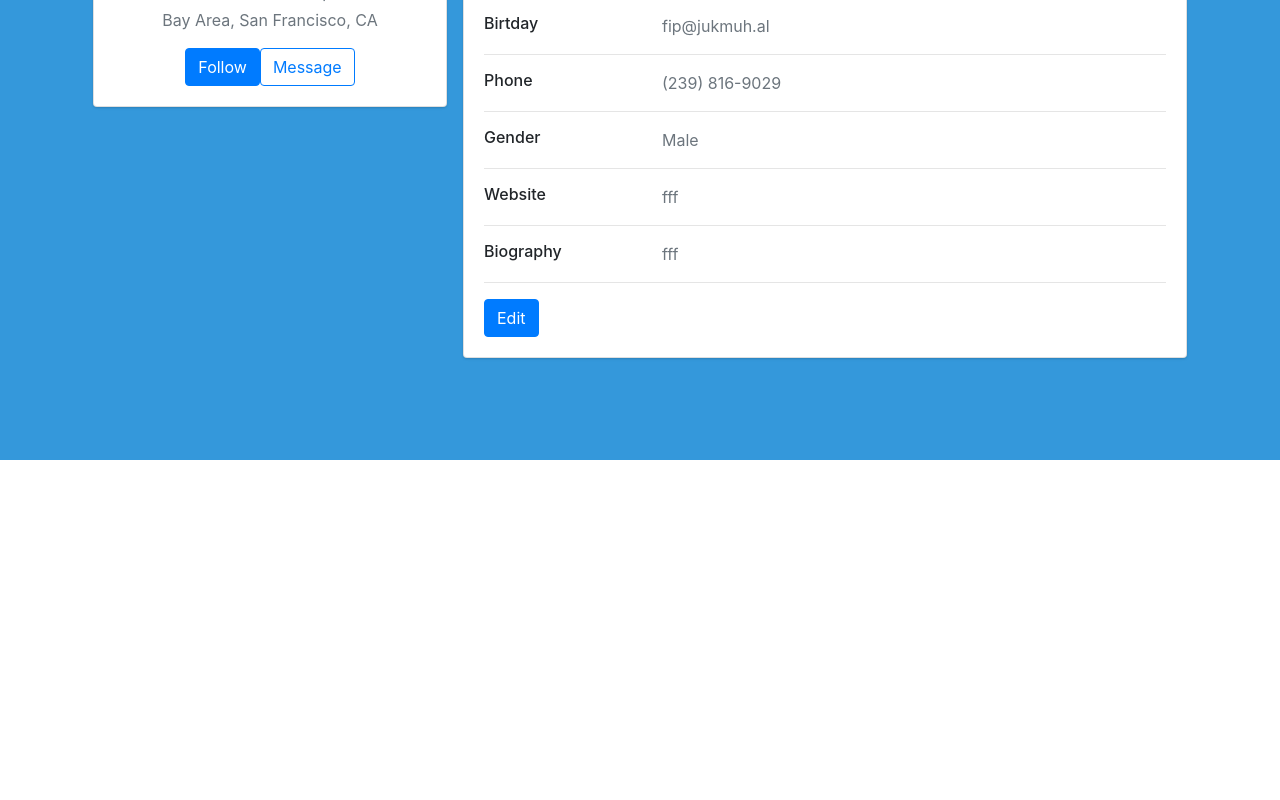
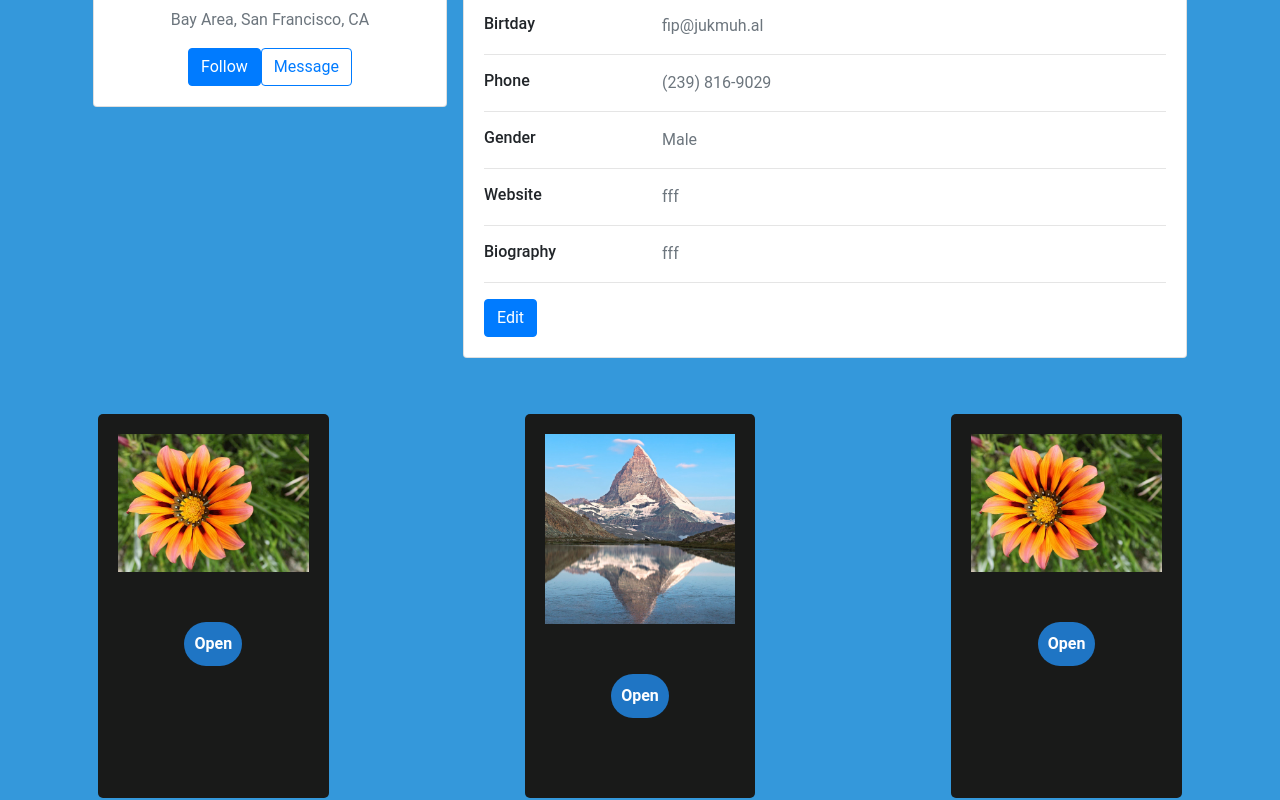
Before and after one commit to antonic901/Nistagram, a Vue app in the folder frontend/: page /profile in a window 1280 px wide. Shown: the part 340-1140 px from the top of the page. Before the commit the page ends 800 px from the top, so only its background shows below. Built offline with nearby package versions, Linux system fonts and the light colour scheme.

Commit message:
Update for profile view

```diff
--- a/frontend/src/components/Navbar.vue
+++ b/frontend/src/components/Navbar.vue
@@ -8,13 +8,18 @@
                 <b-collapse id="nav-collapse" is-nav>
                     <b-navbar-nav>
                         <b-nav-item>
-                            <router-link v-if="!isUserLogged" to="/loginPage" class="routerlink">Profile</router-link>
+                            <router-link v-if="!isUserLogged" to="/profile" class="routerlink">Profile</router-link>
                             <router-link v-else to="/profile" class="routerlink">{{userFullname}}</router-link>
                         </b-nav-item>
                     </b-navbar-nav>
                      <b-navbar-nav>
                         <b-nav-item>
                             <router-link v-if="!isUserLogged" to="/new-post" class="routerlink">New post</router-link>
+                        </b-nav-item>
+                    </b-navbar-nav>
+                    <b-navbar-nav>
+                        <b-nav-item>
+                            <router-link v-if="!isUserLogged" to="/all-posts" class="routerlink">All posts</router-link>
                         </b-nav-item>
                     </b-navbar-nav>
                     <b-navbar-nav class="ml-auto">
--- a/frontend/src/views/NewPost.vue
+++ b/frontend/src/views/NewPost.vue
@@ -39,11 +39,7 @@ export default {
   data() {
     return {
       show: false,
-      error: "",
-      Login: {
-        username: "",
-        password: ""
-      }
+      error: ""
     };
   },
 
--- a/frontend/src/views/Profile.vue
+++ b/frontend/src/views/Profile.vue
@@ -115,18 +115,64 @@
           </div>
 
         </div>
+
     </div>
+    <div>
+        <div class="container2">
+  <div class="card__container">
+    <div class="card2">
+      <div class="card__content">
+         <img src="../assets/picture1.jpg" width="100%">
+        <button class="card__button">Open</button>
+      </div>
+    </div>
+    <div class="card2">
+      <div class="card__content">
+         <img src="../assets/picture2.jpg" width="100%">
+        <button class="card__button">Open</button>
+      </div>
+    </div>
+    <div class="card2">
+      <div class="card__content">
+         <img src="../assets/picture1.jpg" width="100%">
+        <button class="card__button">Open</button>
+      </div>
+    </div>
+     <div class="card2">
+      <div class="card__content">
+         <img src="../assets/picture1.jpg" width="100%">
+        <button class="card__button">Open</button>
+      </div>
+    </div>
+     <div class="card2">
+      <div class="card__content">
+         <img src="../assets/picture2.jpg" width="100%">
+        <button class="card__button">Open</button>
+      </div>
+    </div>
+     <div class="card2">
+      <div class="card__content">
+         <img src="../assets/picture2.jpg" width="100%">
+        <button class="card__button">Open</button>
+      </div>
+    </div>
+  </div>
 </div>
+</div>
+ </div>
+
 </template>
 
 <style>
  .background {
   background-color: #3498db;
-  position: fixed;
+  background-repeat: repeat-y;
+  position:absolute;
   top: 0;
   left: 0;
   min-width: 100%;
   min-height: 100%;
+
 }
 .body{
     margin-top:20px;
@@ -136,9 +182,6 @@
 }
 .main-body {
     padding: 15px;
-}
-.card {
-    box-shadow: 0 1px 3px 0 rgba(0,0,0,.1), 0 1px 2px 0 rgba(0,0,0,.06);
 }
 
 .card {
@@ -182,6 +225,71 @@
 .shadow-none {
     box-shadow: none!important;
 }
+@import url("https://fonts.googleapis.com/css2?family=Roboto:ital,wght@0,300;0,400;0,500;0,700;1,400&display=swap");
+*,
+*::before,
+*::after {
+  margin: 0;
+  padding: 0;
+  box-sizing: border-box;
+  font-family: "Roboto", sans-serif;
+}
+
+.container2 {
+  position:absolute;
+  width: 100%;
+  height: 100vh;
+  background-color: #3498db;
+  margin-top: 10px;
+}
+
+.card2 {
+  width: 60%;
+  height: 100%;
+  max-height: 1000px;
+  padding: auto;
+  text-align: center;
+  margin-top: 10px;
+  border-radius: 10px;
+
+}
+.card__container {
+  display: grid;
+  width: 100%;
+  height: 100%;
+  grid-template-columns: 1fr 1fr 1fr;
+  align-items: center;
+  justify-items: center;
+  color: white;
+}
+.card__content {
+  width: 90%;
+  height: 95%;
+  background: #191a19;
+  margin: 10px auto;
+  border-radius: 5px;
+  padding: 20px;
+  cursor: pointer;
+  transition: 0.3s all ease-in-out;
+}
+.card__content:hover {
+  margin-top: -10px;
+}
+.card__header {
+  text-transform: uppercase;
+  font-size: 20px;
+  margin: 40px auto;
+}
+.card__button {
+  padding: 10px;
+  border-radius: 50px;
+  background: #1f75c4;
+  color: white;
+  font-weight: bold;
+  cursor: pointer;
+  border: none;
+  margin: 50px auto;
+}
 </style>
 
 <script>
@@ -192,5 +300,6 @@ export default {
   components: {
       Navbar
   }
+
 }
 </script>
--- a/frontend/src/views/RegistrationPage.vue
+++ b/frontend/src/views/RegistrationPage.vue
@@ -212,7 +212,7 @@ export default {
     box-shadow: 10px 4px 8px 0 rgba(0,0,0,0.2);
     text-align: center;
     transition: 0.25s;
-    margin-top: 100px;
+    margin-top: 20px;
     border-radius: 20px;
 }
 
```
Also changed, not shown: frontend/src/assets/picture1.jpg (added), frontend/src/assets/picture2.jpg (added).
